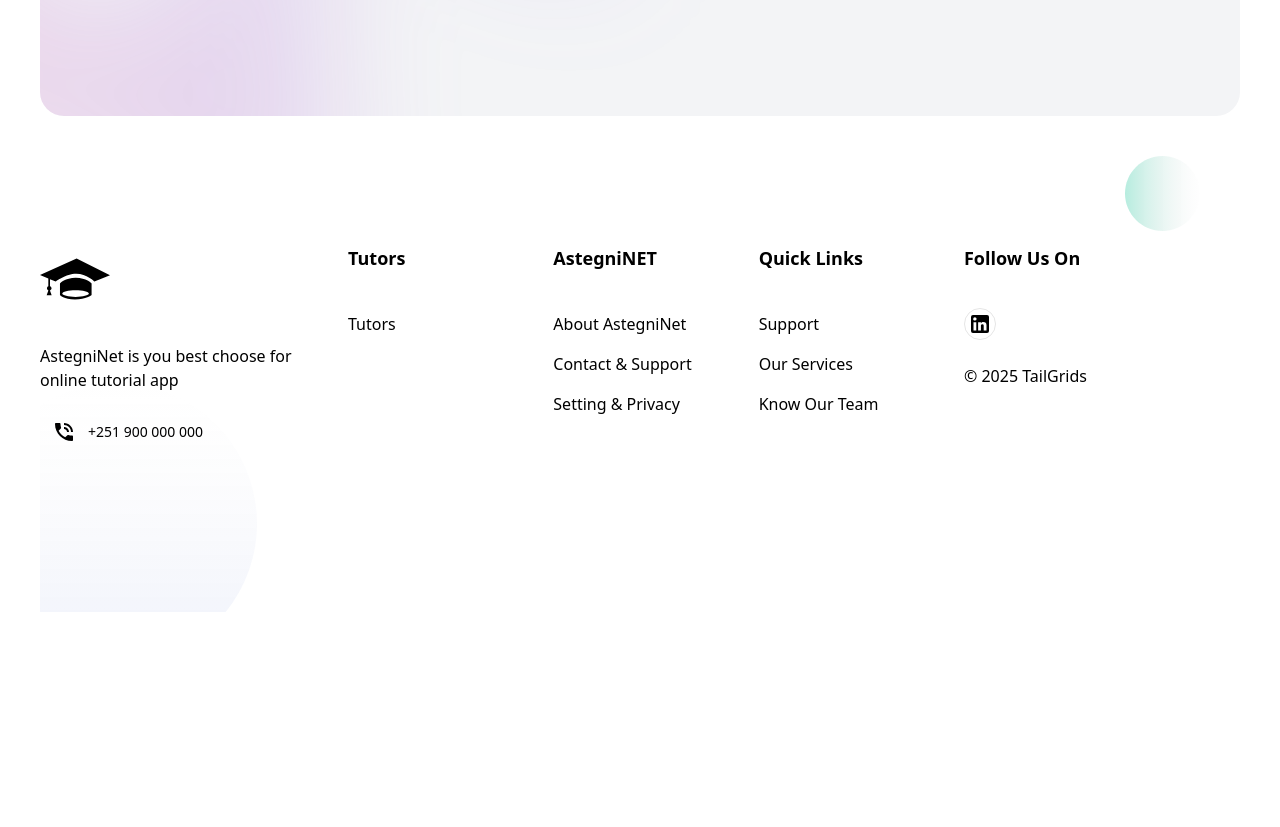
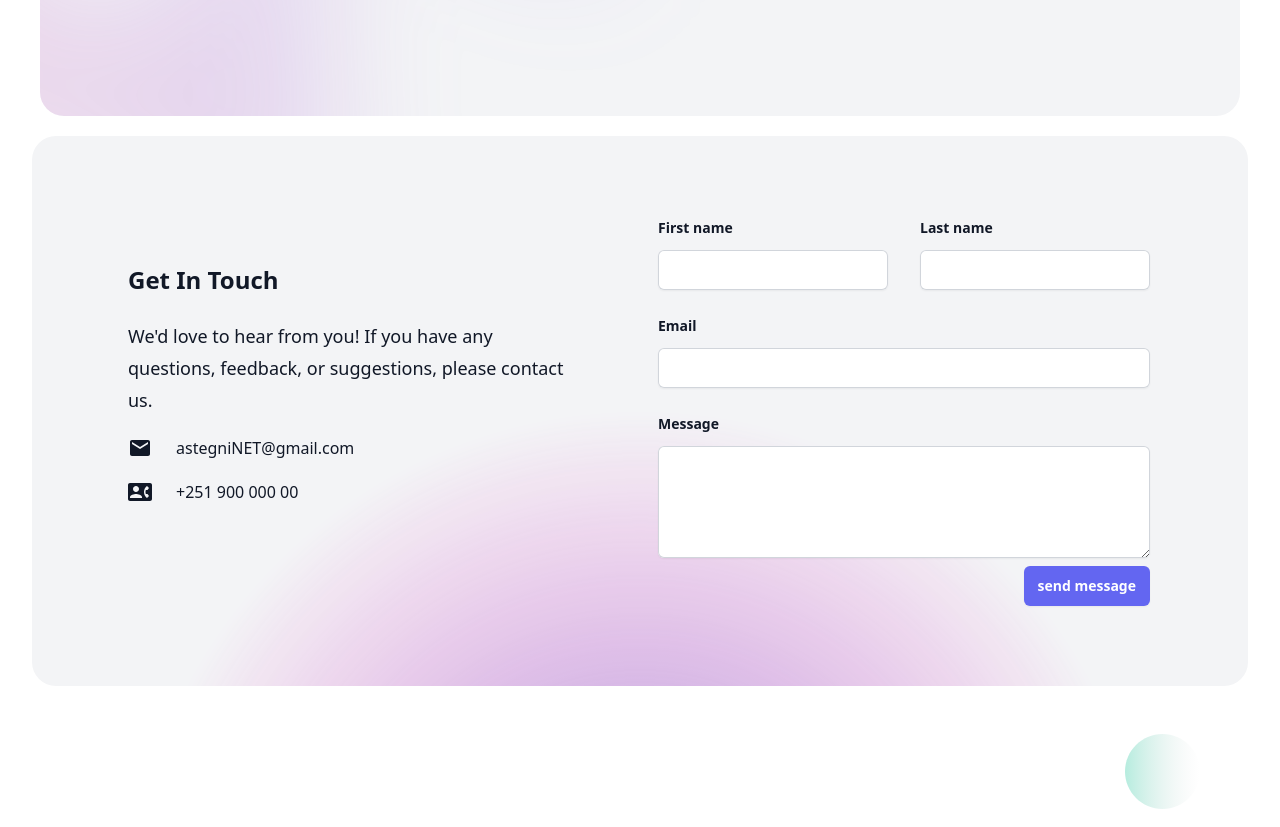
Before and after one commit to AstegiNET/astegniNET-Front-End, a React (Create React App) app: page / in a window 1280 px wide. Shown: the part 1960-2787 px from the top of the page. Before the commit the page ends 2572 px from the top, so only its background shows below. Built offline with nearby package versions, Linux system fonts and the light colour scheme.

Commit message:
feat contact us page is added and refactoring

```diff
--- a/src/App.js
+++ b/src/App.js
@@ -2,7 +2,7 @@ import Register from "./pages/Register";
 import { BrowserRouter as Router, Routes, Route } from "react-router-dom";
 import Login from "./pages/Login";
 import Home from "./pages/Home";
-import AboutUs from "./components/AboutUs";
+
 export default function App() {
   return (
     <Router>
--- a/src/components/AboutUs.jsx
+++ b/src/components/AboutUs.jsx
@@ -2,12 +2,12 @@ import React from "react";
 
 const links = [
   { name: "Tutees", href: "#" },
+  { name: "parents", href: "#" },
   { name: "Tutors", href: "#" },
-  { name: "parents", href: "#" },
-  { name: "Meet our leadership", href: "#" },
+  { name: "AstegniNET", href: "#" },
 ];
 const stats = [
-  { name: "get you tutor", value: "12" },
+  { name: "get your tutor", value: "12" },
   { name: "Full-time study", value: "300+" },
   { name: "Hours per week", value: "40" },
   { name: "easy pay", value: "$" },
--- /dev/null
+++ b/src/components/ContactUS.jsx
@@ -0,0 +1,136 @@
+import React from "react";
+import MailIcon from "@mui/icons-material/Mail";
+import ContactPhoneIcon from "@mui/icons-material/ContactPhone";
+
+const ContactUS = () => {
+  return (
+    <div className="bg-white" id="contact">
+      <div className="mx-auto  py-2 sm:px-6 sm:pt-5 lg:px-8">
+        <div className="relative isolate overflow-hidden bg-gray-100 px-6 pt-16  sm:rounded-3xl sm:px-16 md:pt-24 lg:flex lg:gap-x-20 lg:px-24 lg:pt-0">
+          <svg
+            viewBox="0 0 1024 1024"
+            className="absolute top-1/2 left-1/2 -z-10 h-[64rem] w-[64rem] -translate-y-1/2 [mask-image:radial-gradient(closest-side,white,transparent)] sm:left-full sm:-ml-80 lg:left-1/2 lg:ml-0 lg:translate-y-0 lg:-translate-x-1/2"
+            aria-hidden="true"
+          >
+            <circle
+              cx={512}
+              cy={512}
+              r={512}
+              fill="url(#759c1415-0410-454c-8f7c-9a820de03641)"
+              fillOpacity="0.7"
+            />
+            <defs>
+              <radialGradient id="759c1415-0410-454c-8f7c-9a820de03641">
+                <stop stopColor="#7775D6" />
+                <stop offset={1} stopColor="#E935C1" />
+              </radialGradient>
+            </defs>
+          </svg>
+          <div className=" text-gray-900 mx-auto max-w-md text-center lg:mx-0 lg:flex-auto lg:py-32 lg:text-left">
+            <h2 className="text-2xl font-bold sm:text-2xl">Get In Touch</h2>
+            <p className="mt-6 text-lg leading-8">
+              We'd love to hear from you! If you have any questions, feedback,
+              or suggestions, please contact us.
+            </p>
+            <div className="mt-5 flex items-center justify-center gap-x-6 lg:justify-start">
+              <MailIcon />
+              <p>astegniNET@gmail.com</p>
+            </div>
+            <div className="mt-5 flex items-center justify-center gap-x-6 lg:justify-start">
+              <ContactPhoneIcon />
+              <p>+251 900 000 00</p>
+            </div>
+          </div>
+
+          <form
+            action="#"
+            method="POST"
+            className=" mx-auto mt-16 max-w-xl sm:mt-20 sm:mb-20 "
+          >
+            <div className="grid grid-cols-1 gap-y-6 gap-x-8 sm:grid-cols-2">
+              <div>
+                <label
+                  htmlFor="first-name"
+                  className="block text-sm font-semibold leading-6 text-gray-900"
+                >
+                  First name
+                </label>
+                <div className="mt-2.5">
+                  <input
+                    type="text"
+                    name="first-name"
+                    id="first-name"
+                    autoComplete="given-name"
+                    className="block w-full rounded-md border-0 py-2 px-3.5 text-gray-900 shadow-sm ring-1 ring-inset ring-gray-300 placeholder:text-gray-400 focus:ring-2 focus:ring-inset focus:ring-indigo-600 sm:text-sm sm:leading-6"
+                  />
+                </div>
+              </div>
+              <div>
+                <label
+                  htmlFor="last-name"
+                  className="block text-sm font-semibold leading-6 text-gray-900"
+                >
+                  Last name
+                </label>
+                <div className="mt-2.5">
+                  <input
+                    type="text"
+                    name="last-name"
+                    id="last-name"
+                    autoComplete="family-name"
+                    className="block w-full rounded-md border-0 py-2 px-3.5 text-gray-900 shadow-sm ring-1 ring-inset ring-gray-300 placeholder:text-gray-400 focus:ring-2 focus:ring-inset focus:ring-indigo-600 sm:text-sm sm:leading-6"
+                  />
+                </div>
+              </div>
+              <div className="sm:col-span-2">
+                <label
+                  htmlFor="email"
+                  className="block text-sm font-semibold leading-6 text-gray-900"
+                >
+                  Email
+                </label>
+                <div className="mt-2.5">
+                  <input
+                    type="email"
+                    name="email"
+                    id="email"
+                    autoComplete="email"
+                    className="block w-full rounded-md border-0 py-2 px-3.5 text-gray-900 shadow-sm ring-1 ring-inset ring-gray-300 placeholder:text-gray-400 focus:ring-2 focus:ring-inset focus:ring-indigo-600 sm:text-sm sm:leading-6"
+                  />
+                </div>
+              </div>
+
+              <div className="sm:col-span-2">
+                <label
+                  htmlFor="message"
+                  className="block text-sm font-semibold leading-6 text-gray-900"
+                >
+                  Message
+                </label>
+                <div className="mt-2.5">
+                  <textarea
+                    name="message"
+                    id="message"
+                    rows={4}
+                    className="block w-full rounded-md border-0 py-2 px-3.5 text-gray-900 shadow-sm ring-1 ring-inset ring-gray-300 placeholder:text-gray-400 focus:ring-2 focus:ring-inset focus:ring-indigo-600 sm:text-sm sm:leading-6"
+                    defaultValue={""}
+                  />
+                </div>
+              </div>
+            </div>
+            <div className="mt-2 flex items-center justify-center gap-x-6 lg:justify-end">
+              <a
+                href="#"
+                className="rounded-md bg-indigo-500 px-3.5 py-2.5 text-sm font-semibold text-white shadow-sm hover:bg-indigo-500 focus-visible:outline focus-visible:outline-2 focus-visible:outline-offset-2 focus-visible:outline-indigo-600"
+              >
+                send message
+              </a>
+            </div>
+          </form>
+        </div>
+      </div>
+    </div>
+  );
+};
+
+export default ContactUS;
--- a/src/components/Footer.jsx
+++ b/src/components/Footer.jsx
@@ -14,7 +14,7 @@ const Footer = () => {
                 <img src={logo} alt="logo" class="max-w-full" />
               </a>
               <p class="text-body-color mb-7 text-base">
-                AstegniNet is you best choose for online tutorial app
+                AstegniNet is your best choose for online tutorial app
               </p>
               <p class="text-dark flex items-center text-sm font-medium">
                 <span className="px-3">
@@ -113,7 +113,7 @@ const Footer = () => {
                   <LinkedInIcon />
                 </a>
               </div>
-              <p class="text-body-color text-base">&copy; 2025 TailGrids</p>
+              <p class="text-body-color text-base">&copy; 2023 AstegniNET</p>
             </div>
           </div>
         </div>
--- a/src/components/Header.jsx
+++ b/src/components/Header.jsx
@@ -15,7 +15,7 @@ const profiles = [
 
 const navigation = [
   { name: "about us", href: "#about" },
-  { name: "constact us", href: "#" },
+  { name: "constact us", href: "#contact" },
   { name: "For tutees and parents", href: "#" },
   { name: "Tutors", href: "#" },
 ];
--- a/src/pages/Home.jsx
+++ b/src/pages/Home.jsx
@@ -2,6 +2,7 @@ import landImg from "../images/6491439-removebg-preview.png";
 import Header from "../components/Header";
 import Footer from "../components/Footer";
 import AboutUs from "../components/AboutUs";
+import ContactUS from "../components/ContactUS";
 export default function Home() {
   return (
     <>
@@ -41,7 +42,7 @@ export default function Home() {
               <div className="mt-10 flex items-center justify-center gap-x-6 lg:justify-start">
                 <a
                   href="#"
-                  className="rounded-md bg-white px-3.5 py-2.5 text-sm font-semibold text-gray-900 shadow-sm hover:bg-gray-100 focus-visible:outline focus-visible:outline-2 focus-visible:outline-offset-2 focus-visible:outline-white"
+                  className="rounded-md bg-indigo-600 px-3.5 py-2.5 text-sm font-semibold text-white shadow-sm hover:bg-indigo-500 focus-visible:outline focus-visible:outline-2 focus-visible:outline-offset-2 focus-visible:outline-indigo-600"
                 >
                   Get started
                 </a>
@@ -152,6 +153,7 @@ export default function Home() {
       </div>
 
       <AboutUs />
+      <ContactUS />
       <Footer />
     </>
   );
--- a/src/pages/Register.jsx
+++ b/src/pages/Register.jsx
@@ -185,24 +185,6 @@ const Register = () => {
               </div>
             </div>
 
-            <div className="sm:col-span-2">
-              <label
-                htmlFor="message"
-                className="block text-sm font-semibold leading-6 text-gray-900"
-              >
-                Message
-              </label>
-              <div className="mt-2.5">
-                <textarea
-                  name="message"
-                  id="message"
-                  rows={4}
-                  className="block w-full rounded-md border-0 py-2 px-3.5 text-gray-900 shadow-sm ring-1 ring-inset ring-gray-300 placeholder:text-gray-400 focus:ring-2 focus:ring-inset focus:ring-indigo-600 sm:text-sm sm:leading-6"
-                  defaultValue={""}
-                />
-              </div>
-            </div>
-
             <div className="text-sm leading-6 text-gray-600">
               already have an account
               <a href="#" className="font-semibold text-indigo-600">
```
